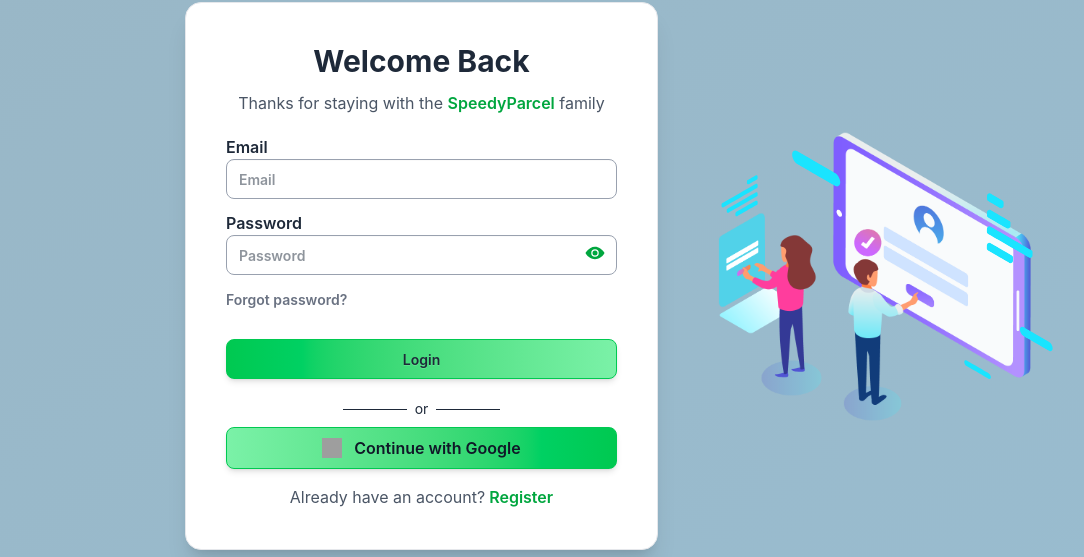
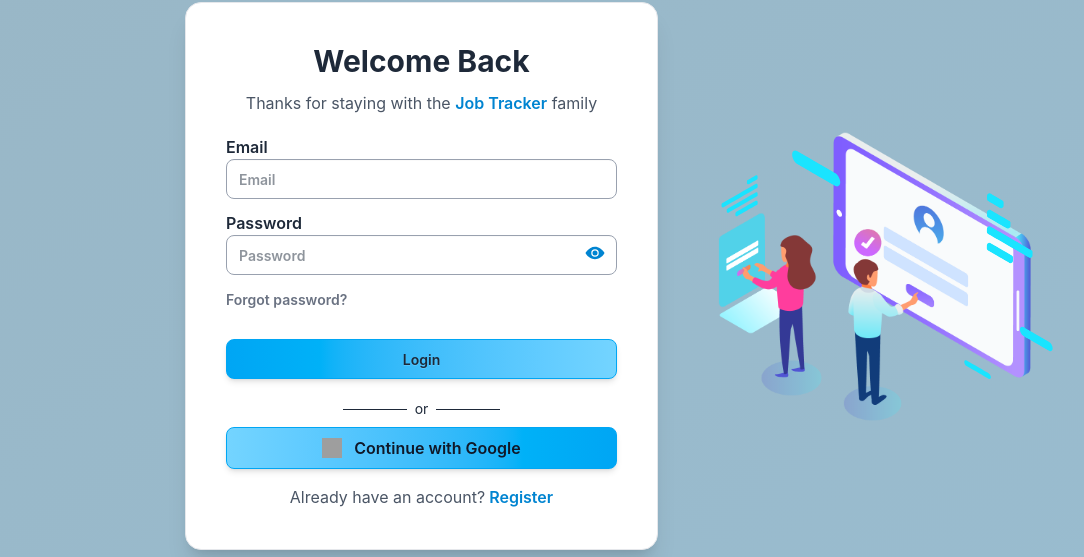
Before and after one commit to ripon301252/job-tracker-client, a React (Vite) app: page /login in a window 1280 px wide. Shown: the part 184-741 px from the top of the page, without its empty margins (7-1091 px from the left). Built offline with nearby package versions, Linux system fonts and the light colour scheme; no server answers; grey boxes are pictures that could not be loaded.

Commit message:
polish job traker project

```diff
--- a/src/Auth/ForgotPassword.jsx
+++ b/src/Auth/ForgotPassword.jsx
@@ -61,14 +61,14 @@
                         placeholder="Enter your email"
                         required />
                 </div>
-                <button onClick={handleReset} className='btn btn-primary w-full bg-linear-to-r from-green-500 via-green-400  to-green-500  transition-all duration-300 font-semibold hover:scale-105 border-none text-gray-800 rounded-lg'>Send Reset Link</button>
+                <button onClick={handleReset} className='btn btn-primary w-full bg-linear-to-r from-sky-500 via-sky-400  to-sky-500  transition-all duration-300 font-semibold hover:scale-105 border-none text-gray-800 rounded-lg'>Send Reset Link</button>
 
                 <div className="mt-6 text-sm text-gray-800 text-center">
                     <p>
                         Remembered your password?{" "}
                         <button
                             onClick={() => navigate("/login")}
-                            className="text-green-500 hover:underline font-semibold cursor-pointer"
+                            className="text-sky-500 hover:underline font-semibold cursor-pointer"
                         >
                             Back to Login
                         </button>
--- a/src/Auth/Login.jsx
+++ b/src/Auth/Login.jsx
@@ -62,7 +62,7 @@
                 </h1>
 
                 <p className='text-center text-gray-600 mb-5'>
-                    Thanks for staying with the <span className='font-semibold text-green-600'>SpeedyParcel</span> family
+                    Thanks for staying with the <span className='font-semibold text-sky-600'>Job Tracker</span> family
 
                 </p>
 
@@ -89,7 +89,7 @@
 
                             <button
                                 onClick={handleTogglePasswordShow}
-                                className='absolute top-2 right-3 text-green-600 text-xl cursor-pointer'>
+                                className='absolute top-2 right-3 text-sky-600 text-xl cursor-pointer'>
                                 {showPassword ? <IoEyeOff /> : <IoEye />}
                             </button>
                         </div>
@@ -97,13 +97,13 @@
 
                     {/* Forgot Password */}
                     <div>
-                        <Link to={`/forgot-password`} className="text-sm text-gray-500 font-semibold hover:text-green-600 cursor-pointer">
+                        <Link to={`/forgot-password`} className="text-sm text-gray-500 font-semibold hover:text-sky-600 cursor-pointer">
                             Forgot password?
                         </Link>
                     </div>
 
                     {/* Login Button */}
-                    <button  type='submit' className="btn w-full text-gray-800 mt-4 rounded-lg border  font-semibold hover:bg-gray-100 shadow-md bg-gradient-to-r border-green-500 from-green-500 to-green-300 cursor-pointer hover:scale-102 transition-transform">
+                    <button  type='submit' className="btn w-full text-gray-800 mt-4 rounded-lg border  font-semibold hover:bg-gray-100 shadow-md bg-gradient-to-r border-sky-500 from-sky-500 to-sky-300 cursor-pointer hover:scale-102 transition-transform">
                         Login
                     </button>
 
@@ -138,7 +138,7 @@
                 {/* Register Link */}
                 <p className='text-center text-gray-600 mt-4'>
                     Already have an account?
-                    <Link state={location.state} to={`/register`} className='text-green-600 font-semibold hover:underline ml-1'>
+                    <Link state={location.state} to={`/register`} className='text-sky-600 font-semibold hover:underline ml-1'>
                         Register
                     </Link>
                 </p>
--- a/src/Auth/Register.jsx
+++ b/src/Auth/Register.jsx
@@ -161,7 +161,7 @@
                 </h1>
 
                 <p className='text-center text-gray-600 mb-5'>
-                    Join <span className='font-semibold text-green-600'>SpeedyParcel</span> today!
+                    Join <span className='font-semibold text-sky-600'>Job Tracker</span> today!
                 </p>
 
                 <form onSubmit={handleSignUp} className='space-y-3'>
@@ -228,7 +228,7 @@
 
                             <button
                                 onClick={handleTogglePasswordShow}
-                                className='absolute top-2 right-3 text-green-600 text-xl cursor-pointer'>
+                                className='absolute top-2 right-3 text-sky-600 text-xl cursor-pointer'>
                                 {showPassword ? <IoEyeOff /> : <IoEye />}
                             </button>
                         </div>
@@ -241,7 +241,7 @@
 
                         type='submit'
                         disabled={loading}
-                        className={`btn w-full text-gray-800 mt-4 rounded-lg border font-semibold hover:bg-gray-100 shadow-md bg-gradient-to-r border-green-500 from-green-500 to-green-300 cursor-pointer hover:scale-102 transition-transform ${loading ? "opacity-50 cursor-not-allowed" : ""}`}
+                        className={`btn w-full text-gray-800 mt-4 rounded-lg border font-semibold hover:bg-gray-100 shadow-md bg-gradient-to-r border-sky-500 from-sky-500 to-sky-300 cursor-pointer hover:scale-102 transition-transform ${loading ? "opacity-50 cursor-not-allowed" : ""}`}
                     >
                         {loading ? "Creating..." : "Register"}
                     </button>
@@ -313,13 +313,13 @@
                 {/* Login Link */}
                 <p className='text-center text-gray-600 mt-4'>
                     Already have an account?
-                    <Link state={location.state} to={`/login`} className='text-green-600 font-semibold hover:underline ml-1'>
+                    <Link state={location.state} to={`/login`} className='text-sky-600 font-semibold hover:underline ml-1'>
                         Login
                     </Link>
                 </p>
 
                 {success && (
-                    <p className="text-green-500 text-center font-semibold">
+                    <p className="text-sky-500 text-center font-semibold">
                         Account created successfully!
                     </p>
                 )}
--- a/src/Component/Navbar.jsx
+++ b/src/Component/Navbar.jsx
@@ -132,7 +132,7 @@
             ) : (
               <Link
                 to="/login"
-                className="btn btn-sm btn-outline text-green-500 hover:bg-green-500 shadow-none hover:border-green-500 hover:text-gray-800 rounded-lg"
+                className="btn btn-sm btn-outline text-sky-500 hover:bg-sky-500 shadow-none hover:border-sky-500 hover:text-gray-800 rounded-lg"
               >
                 <LogIn size={16} />
                 Login
--- a/src/index.css
+++ b/src/index.css
@@ -4,7 +4,7 @@
 
 
 .google-btn {
-  @apply flex items-center justify-center gap-3 bg-white text-gray-900 px-5 py-2 rounded-lg w-full border  font-semibold hover:bg-gray-100 shadow-md bg-gradient-to-l border-green-500 from-green-500 to-green-300 cursor-pointer hover:scale-102 transition-transform;
+  @apply flex items-center justify-center gap-3 bg-white text-gray-900 px-5 py-2 rounded-lg w-full border  font-semibold hover:bg-gray-100 shadow-md bg-gradient-to-l border-sky-500 from-sky-500 to-sky-300 cursor-pointer hover:scale-102 transition-transform;
 }
 
 /* .input-class{
@@ -13,7 +13,7 @@
 
 .input-class {
   @apply w-full bg-white text-gray-800 font-semibold border border-gray-400 rounded-lg
-  focus:outline-none focus:ring-2 focus:ring-green-400 transition;
+  focus:outline-none focus:ring-2 focus:ring-sky-400 transition;
 }
 
 /* .input-class {
```
